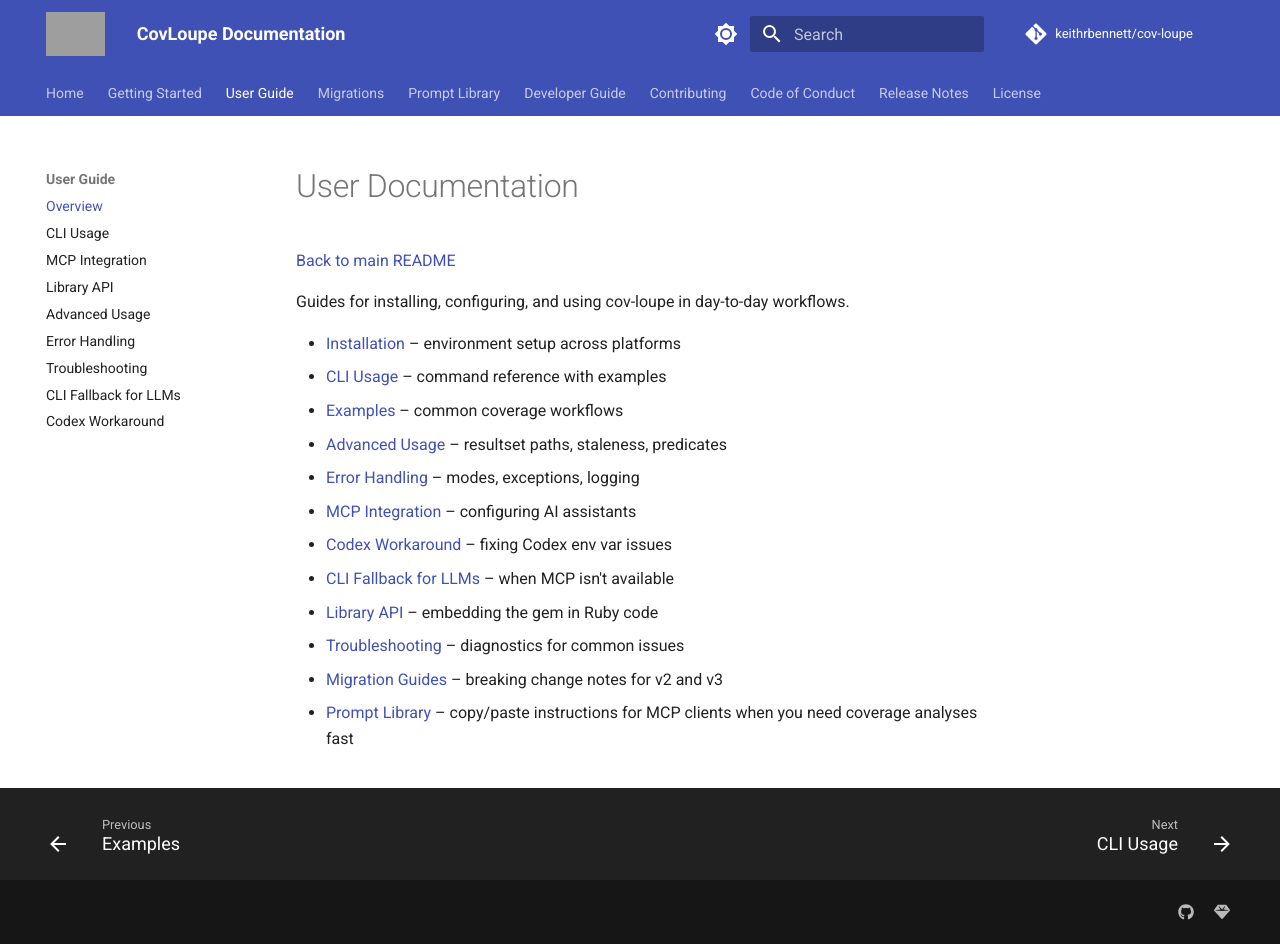
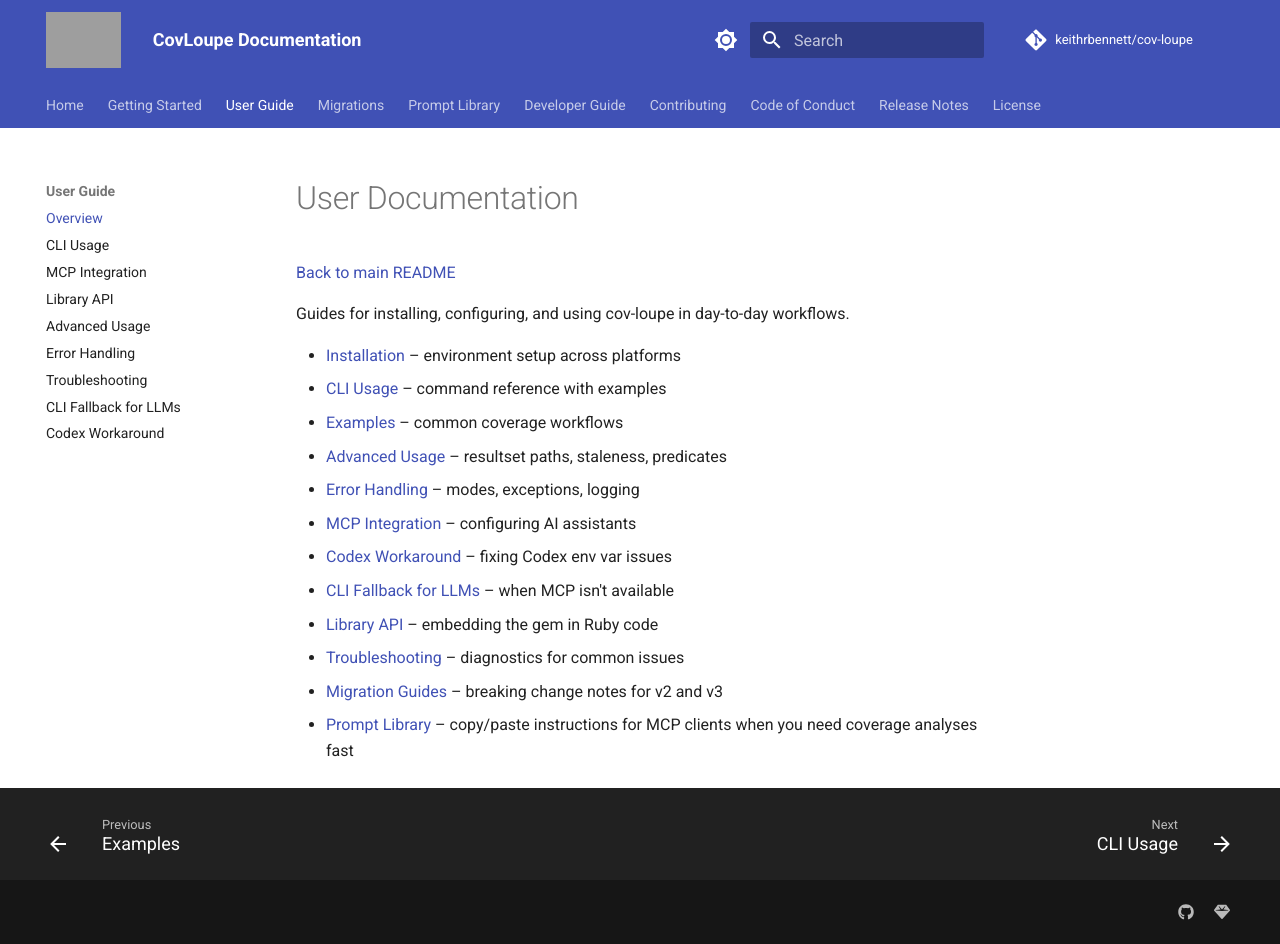
Before and after one commit to keithrbennett/simplecov-mcp, an MkDocs documentation site: the page built from docs/user/README.md, in a window 1280 px wide and 944 px high. Built offline with MkDocs 1.6.1 and Material for MkDocs 9.7.7, drawn with Linux system fonts in a browser that asks for light colours; comment, search, counter and statistics services are not loaded; grey boxes are pictures that could not be loaded.

Commit message:
Tweak CSS.

```diff
--- a/docs/assets/stylesheets/branding.css
+++ b/docs/assets/stylesheets/branding.css
@@ -1,12 +1,16 @@
+/* Increase logo size */
 .md-header__button.md-logo img,
 .md-header__button.md-logo svg {
-  height: 2.2rem; /* Increased from default ~1.2rem */
+  height: 2.8rem; /* Increased from default */
   width: auto;
 }
 
-@media (max-width: 480px) {
-  .md-header__button.md-logo img,
-  .md-header__button.md-logo svg {
-    height: 1.6rem; /* Keep header compact on tiny screens */
-  }
+/* Adjust header title to accommodate larger logo */
+.md-header__title {
+  margin-left: 0.5rem;
 }
+
+/* Optional: Add a subtle hover effect to the logo */
+.md-header__button.md-logo:hover {
+  opacity: 0.8;
+}
```
